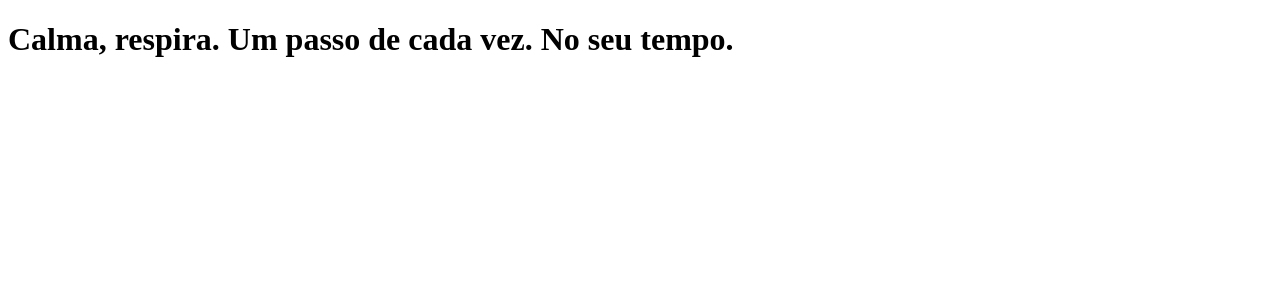
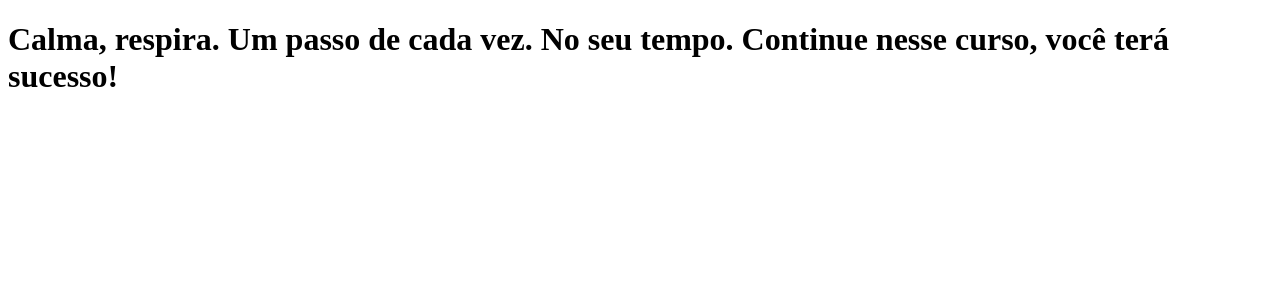
Before and after one commit to NilsonDayron/dayron.com.br, a Next.js app: page / in a window 1280 px wide. Shown: the top 300 px of the page. Built offline with nearby package versions, Linux system fonts and the light colour scheme.

Commit message:
alterando o nome da frase

```diff
--- a/pages/index.js
+++ b/pages/index.js
@@ -1,5 +1,5 @@
 function Home () {
-    return <h1>Calma, respira. Um passo de cada vez. No seu tempo.</h1>
+    return <h1>Calma, respira. Um passo de cada vez. No seu tempo. Continue nesse curso, você terá sucesso!</h1>
 }
 
 export default Home;
```
